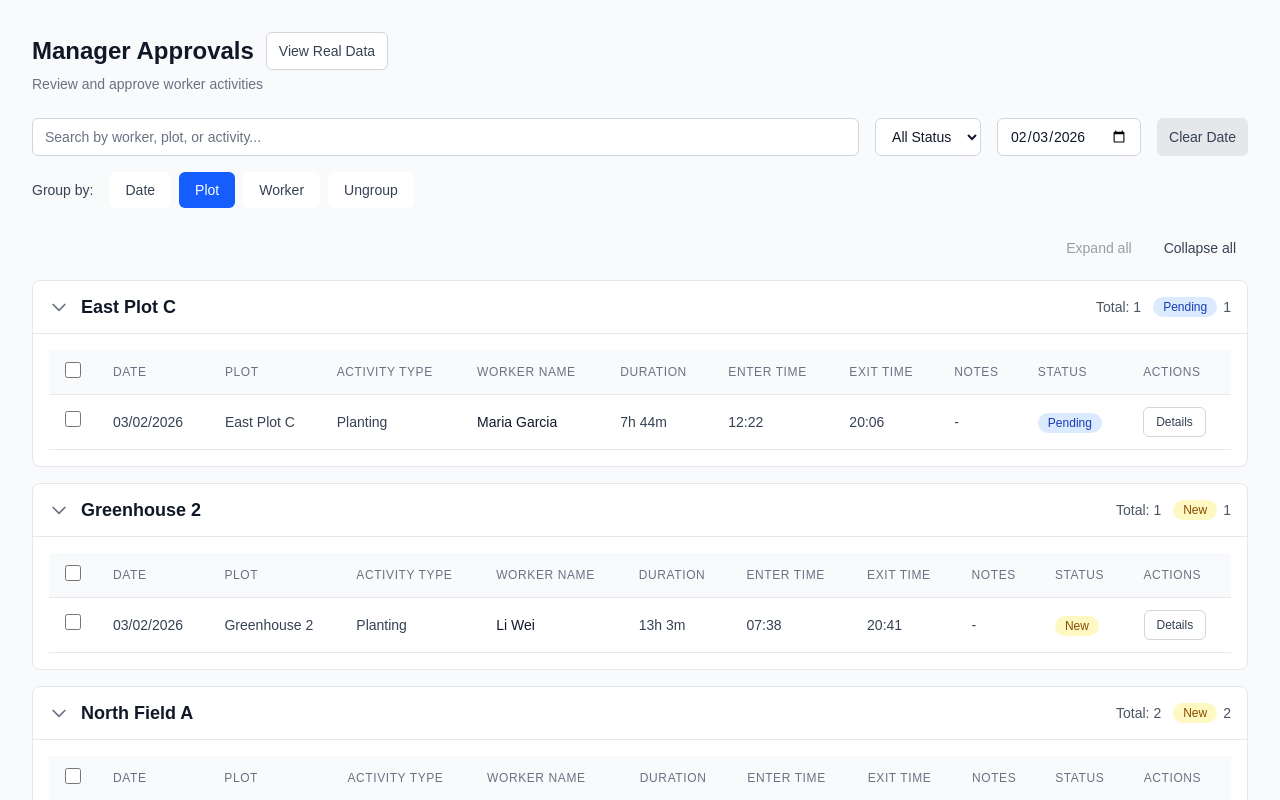
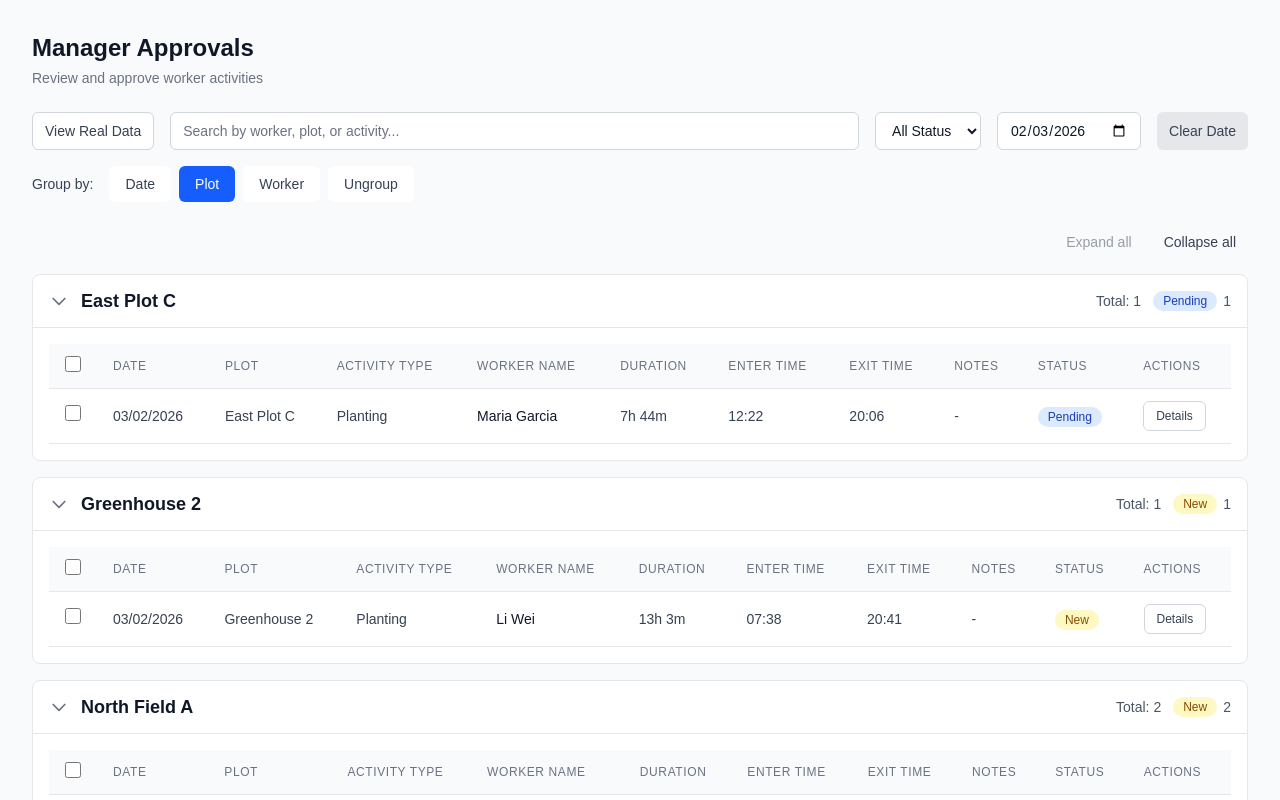
Before and after one commit to yodfatc/field-tracker-manager, a Next.js app: page /manager/approvals in a window 1280 px wide. Shown: the top 800 px of the page. Built offline with nearby package versions, Linux system fonts and the light colour scheme.

Commit message:
Refactor ApprovalsPage layout and link positioning
- Simplified the header structure by removing unnecessary wrapper divs.
- Moved the "View Real Data" link to a more prominent position within the filters section for better accessibility.

```diff
--- a/app/manager/approvals/page.tsx
+++ b/app/manager/approvals/page.tsx
@@ -164,17 +164,9 @@ export default function ApprovalsPage() {
         className={`mx-auto max-w-7xl px-4 py-8 sm:px-6 lg:px-8 ${selectedIds.size > 0 ? 'pb-24' : ''}`}
       >
         <div className="mb-6">
-          <div className="flex flex-wrap items-center gap-3">
-            <h1 className="text-2xl font-bold text-gray-900 dark:text-gray-100">
-              Manager Approvals
-            </h1>
-            <Link
-              href="/manager/real-data"
-              className="rounded-md border border-gray-300 bg-white px-3 py-2 text-sm font-medium text-gray-700 hover:bg-gray-50 dark:border-gray-600 dark:bg-gray-800 dark:text-gray-300 dark:hover:bg-gray-700"
-            >
-              View Real Data
-            </Link>
-          </div>
+          <h1 className="text-2xl font-bold text-gray-900 dark:text-gray-100">
+            Manager Approvals
+          </h1>
           <p className="mt-1 text-sm text-gray-500 dark:text-gray-400">
             Review and approve worker activities
           </p>
@@ -184,6 +176,12 @@ export default function ApprovalsPage() {
         <div className="mb-6 space-y-4">
           {/* Filters */}
           <div className="flex flex-wrap gap-4">
+            <Link
+              href="/manager/real-data"
+              className="rounded-md border border-gray-300 bg-white px-3 py-2 text-sm font-medium text-gray-700 hover:bg-gray-50 dark:border-gray-600 dark:bg-gray-800 dark:text-gray-300 dark:hover:bg-gray-700 shrink-0"
+            >
+              View Real Data
+            </Link>
             {/* Search Filter */}
             <div className="flex-1 min-w-[200px]">
               <input
```
